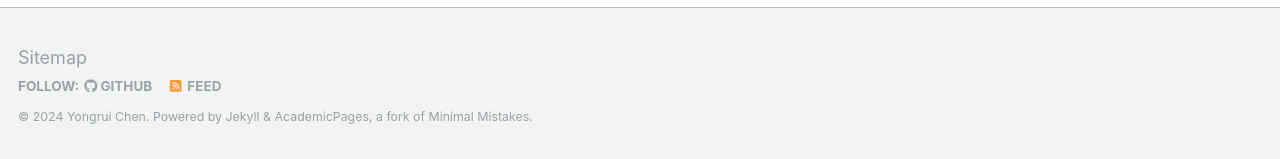
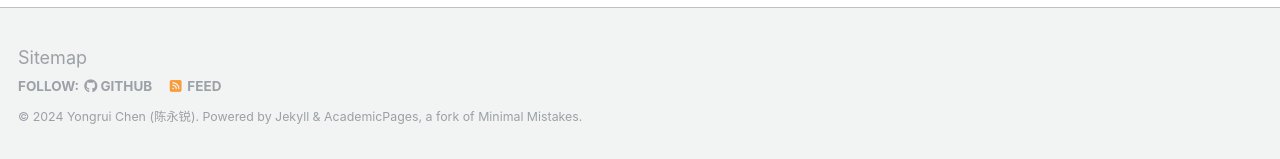
Before and after one commit to Bahuia/bahuia.github.io, a Jekyll site: the page built from _pages/about.md, in a window 1280 px wide and 900 px high, scrolled down 5379 px. Shown: the part 738-897 px from the top of the window. Built offline with Jekyll 4.4.1, drawn with Linux system fonts in a browser that asks for light colours; some web fonts are replaced.

Commit message:
20240723

```diff
--- a/_config.yml
+++ b/_config.yml
@@ -10,7 +10,7 @@
 locale                   : "en-US"
 title                    : "Yongrui Chen's Academic Page"
 title_separator          : "-"
-name                     : &name "Yongrui Chen"
+name                     : &name "Yongrui Chen (陈永锐)"
 description              : &description "personal description"
 url                      : https://bahuia.github.io # the base hostname & protocol for your site e.g. "https://mmistakes.github.io"
 baseurl                  : "" # the subpath of your site, e.g. "/blog"
```
